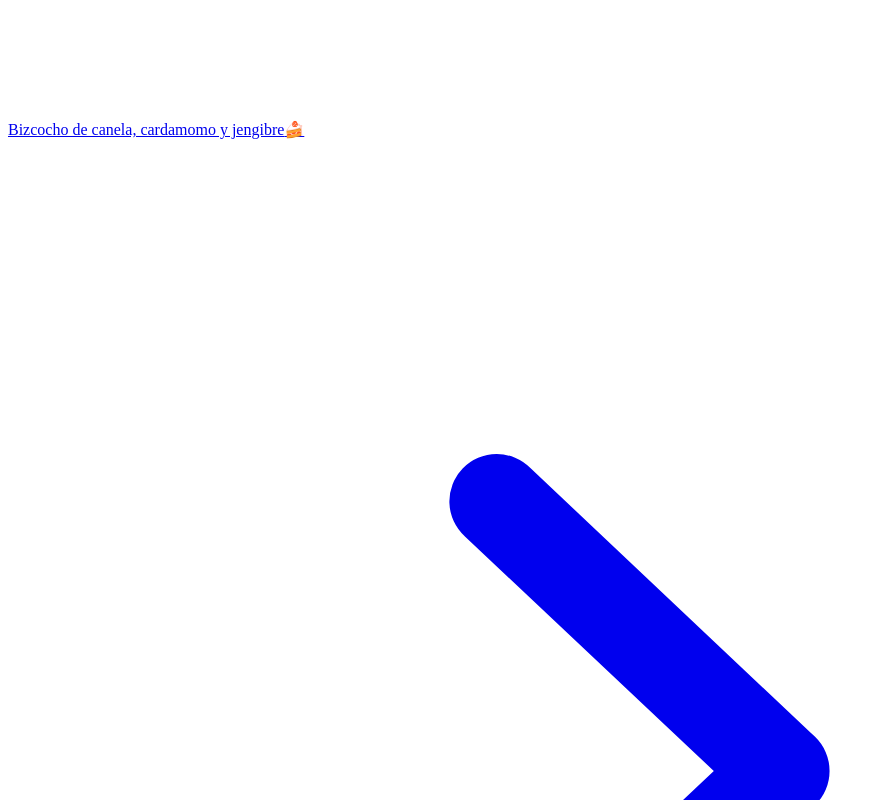
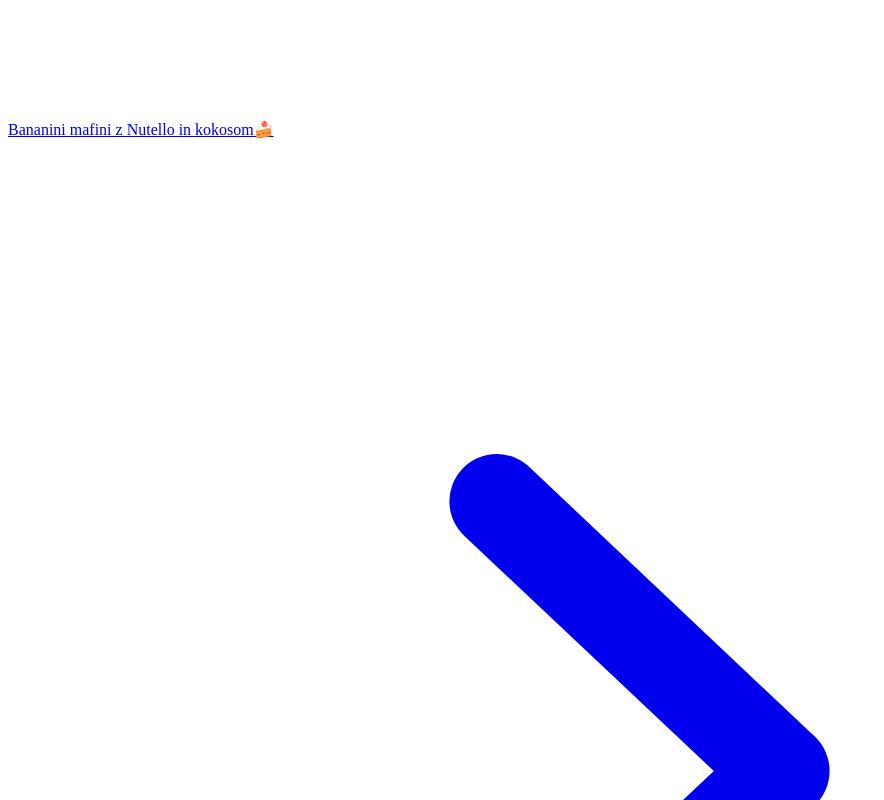
Before and after one commit to flanzana/cookbook, a Next.js app: page /search in a window 1280 px wide. Shown: the part 6380-7180 px from the top of the page, without its empty margins (0-884 px from the left). Built offline with nearby package versions, Linux system fonts and the light colour scheme.

Commit message:
feat(data): add new recipes

```diff
--- a/src/data/data.ts
+++ b/src/data/data.ts
@@ -281,36 +281,31 @@ export const recipes: IRecipe[] = [
       "https://www.petitchef.es/recetas/plato/estofado-de-patatas-con-carne-de-ternera-en-olla-expres-fid-1494158",
   },
   {
-    id: "cazuela-de-garbanzos-con-chorizo",
-    title: "Cazuela de garbanzos con chorizo",
+    id: "garbanzos-con-chorizo-y-espinacas",
+    title: "Garbanzos con chorizo y espinacas",
     category: Category.SoupAndStew,
     language: Language.Spanish,
     ingredients: [
-      { amount: "250 g", ingredient: "garbanzos" },
-      { amount: "3", ingredient: "tomate" },
-      { amount: "4 dientes", ingredient: "ajo" },
-      { amount: "1", ingredient: "puerro" },
-      { amount: "1", ingredient: "pimiento rojo" },
-      { amount: "2", ingredient: "zanahoria" },
-      { amount: "3", ingredient: "patata" },
-      { amount: "1", ingredient: "chorizo" },
-      { amount: "1 cachito", ingredient: "morcilla" },
+      { amount: "500 g", ingredient: "garbanzos" },
+      { amount: "300 g", ingredient: "espinacas" },
+      { amount: "4", ingredient: "tomate" },
+      { amount: "2 dientes", ingredient: "ajo" },
+      { amount: "2", ingredient: "chorizo" },
       { ingredient: "agua" },
       { ingredient: "hoja de laurel" },
       { ingredient: "sal" },
       { ingredient: "pimienta" },
       { ingredient: "pimentón" },
-    ],
-    instructions: [
-      "Pon garbanzos al agua durante la noche.",
-      "Tritura los ajos y tomate. Corta puerro, pimiento, zanahorias y patatas.",
-      "A la olla a presión echa un poco de aceite y frite el puerro, pimiento, zanahorias y tomate.",
-      "Añade el chorizo cortado y morcilla.",
-      "Patatas, garbanzos, agua, hoja de laurel, pimienta, pimentón y sal. Mezcla y cierra la olla.",
-      "Fuego alto hasta que el palito de seguridad sube. Bajar al fuego medio y cocina 20 min.",
-      "Después de 20min apaga el fuego y espera que el palito de seguridad baja.",
-    ],
-    originalRecipe: "https://www.recetasderechupete.com/receta-de-cazuela-de-garbanzos/161/",
+      { ingredient: "comino" },
+    ],
+    instructions: [
+      "Remoja los garbanzos durante la noche.",
+      "Cocina los garbanzos en agua con una hoja de laurel al menos 1 hora.",
+      "Cuando garbanzos estan casi cocinados, guarde un poco de agua donde se cocinaron garbanzos.",
+      "En una olla sofrie aceite, ajo, chorizo y tomate triturado.",
+      "Añade los garbanzos, agua, sal y especias. Cocina durante 20 minutos.",
+      "Cuando garbanzos ya estan cocinado, añade las espinacas en 2 o 3 veces para que reduzcan su tamaño. Deja cocinar durante 10 minutos.",
+    ],
   },
   {
     id: "lentejas-con-chorizo",
@@ -341,6 +336,27 @@ export const recipes: IRecipe[] = [
       "Deja hervir la mezca para 30 minutos o hasta que todos los ingredientes estan hechos.",
     ],
   },
+  {
+    id: "salmorejo",
+    title: "Salmorejo",
+    category: Category.SoupAndStew,
+    language: Language.Spanish,
+    ingredients: [
+      { amount: "800 g", ingredient: "tomate pera" },
+      { amount: "1", ingredient: "ajo" },
+      { amount: "2", ingredient: "huevo" },
+      { ingredient: "pan" },
+      { ingredient: "aceite" },
+      { ingredient: "sal" },
+      { ingredient: "jamón ibérico" },
+    ],
+    instructions: [
+      "Bate los tomates muy maduros durante 2-3 minutos.",
+      "Añade ajo pelado, pan duro, sal y aceite. Bate durante 2-3 minutos.",
+      "Deja enfriar en la nevera durante 1-2 horas.",
+      "Sírvelo con unos trocitos de jamón ibérico y un huevo duro picado.",
+    ],
+  },
   // {
   //   id: "ricet",
   //   title: "Ričet",
@@ -556,6 +572,30 @@ export const recipes: IRecipe[] = [
     ],
   },
   {
+    id: "pomarancna-marmelada",
+    title: "Pomarančna marmelada",
+    category: Category.Sauce,
+    language: Language.Slovenian,
+    ingredients: [
+      { amount: "3", ingredient: "pomaranča" },
+      { amount: "200 ml", ingredient: "voda" },
+      { amount: "250 g", ingredient: "sladkor" },
+      { amount: "10 g", ingredient: "želatina" },
+      { amount: "1", ingredient: "limona" },
+      { ingredient: "cimet" },
+    ],
+    instructions: [
+      "Pomaranči olupi lupinico. Pazi, da ne olupiš belega dela pomaranče!",
+      "Odstrani beli ovoj ter nareži pomarančno meso na manjše koščke.",
+      "V lonec dodaj na drobno narezano pomarančno lupinico, koščke pomaranče, naribano limonino lupinico in limonin sok.",
+      "Vse skupaj zavri, nato pa kuhaj nadaljnih 45-60 minut na srednji temperaturi.",
+      "Vmešaj sladkor ter mešaj na najvišji temperaturi dokler se sladkor ne stopi.",
+      "Dodaj želatino in mešaj še minuto.",
+      "Marmelado prelij v vroče kozarčke, dobro zapri in zavij v brisačo, da se počasi ohladi.",
+    ],
+    originalRecipe: "https://www.aninakuhinja.si/recepti/sladka-pomarancna-marmelada-z-lupinico",
+  },
+  {
     id: "marinara-omaka",
     title: "Marinara omaka",
     category: Category.Pasta,
@@ -806,8 +846,8 @@ export const recipes: IRecipe[] = [
       "https://www.buzzfeed.com/alixtraeger/this-honey-mustard-chicken-salad-is-the-yummiest-summer",
   },
   {
-    id: "mediteranska-solata",
-    title: "Mediteranska solata",
+    id: "mediteranska-rizeva-solata",
+    title: "Mediteranska riževa solata",
     category: Category.Salad,
     language: Language.Slovenian,
     ingredients: [
@@ -815,10 +855,10 @@ export const recipes: IRecipe[] = [
       { amount: "250 g", ingredient: "češnjev paradižnik" },
       { amount: "1", ingredient: "rdeča čebula" },
       { amount: "1", ingredient: "paprika" },
+      { amount: "1", ingredient: "kumara" },
       { amount: "1 konzerva", ingredient: "čičerika" },
       { amount: "½ konzerve", ingredient: "črne olive" },
       { amount: "100 g", ingredient: "feta sir" },
-      { amount: "1 strok", ingredient: "česen" },
       { amount: "1", ingredient: "limona" },
       { ingredient: "bazilika" },
       { ingredient: "oljčno olje" },
@@ -828,7 +868,7 @@ export const recipes: IRecipe[] = [
       "Medtem v večjo posodo zmešaj na rezine narezano olupljeno kumaro, paradižnik narezan na polovice, na trakove narezano rdečo čebulo, na kocke narezano papriko, čičeriko in narezane olive.",
       "Dodaj ohlajen riž in rahlo premešaj, da se okusi enakomerno porazdelijo.",
       "Naredi preliv iz oljčnega olja, soka limon, soli, popra in timijana, ki ga preliješ čez solato.",
-      "Povrhu nadrobi feta sir in okrasi z naseljano baziliko ali peteršiljem. Postreži ohlajeno.",
+      "Povrhu nadrobi feta sir in okrasi z nasekljano baziliko ali peteršiljem. Postreži ohlajeno.",
     ],
   },
   {
@@ -856,6 +896,31 @@ export const recipes: IRecipe[] = [
     ],
     originalRecipe:
       "https://www.220stopinjposevno.com/na-kro381niku/testeninska-piknik-solata-z-rdecim-pestom",
+  },
+  {
+    id: "testeninska-solata-s-tuno",
+    title: "Testeninska solata s tuno",
+    category: Category.Salad,
+    language: Language.Slovenian,
+    ingredients: [
+      { amount: "500 g", ingredient: "testenine (fusili)" },
+      { amount: "1 lonček", ingredient: "kisla smetana" },
+      { amount: "240 g", ingredient: "tuna iz konzerve" },
+      { amount: "140 g", ingredient: "koruza iz konzerve" },
+      { ingredient: "zelena paprika" },
+      { ingredient: "rdeča paprika" },
+      { ingredient: "mlada čebula" },
+      { ingredient: "olivno olje" },
+      { ingredient: "sol" },
+      { ingredient: "poper" },
+    ],
+    instructions: [
+      "Skuhaj testenine al dente in pusti, da se ohladijo.",
+      "V večji skledi zmešaj ohlajene testenine, kislo smetano in olivno olje.",
+      "Dodaj vse ostale sestavine ter dobro premešaj, da se okusi enakomerno porazdelijo.",
+      "Postreži ohlajeno.",
+    ],
+    originalRecipe: "https://etiketamagazin.com/lifestyle/hladna-testeninska-solata-s-tuno",
   },
   {
     id: "ensaladilla-rusa",
@@ -880,6 +945,32 @@ export const recipes: IRecipe[] = [
       "Pon todos ingredientes a un bol y mézclalo bien.",
       "Añade sal, pimienta y mayonesa al gusto de consumidor.",
     ],
+  },
+  {
+    id: "ensalada-de-lentejas-y-mango",
+    title: "Ensalada de lentejas y mango",
+    category: Category.Salad,
+    language: Language.Spanish,
+    ingredients: [
+      { amount: "300 g", ingredient: "lentejas" },
+      { amount: "250 g", ingredient: "tomate" },
+      { amount: "200 g", ingredient: "queso feta" },
+      { amount: "1", ingredient: "cebolla roja" },
+      { amount: "2", ingredient: "aguacates" },
+      { amount: "1", ingredient: "mango" },
+      { amount: "1", ingredient: "limón" },
+      { ingredient: "aceite de oliva" },
+      { ingredient: "pimienta" },
+      { ingredient: "sal" },
+    ],
+    instructions: [
+      "Remoja las lentejas durante la noche.",
+      "Cocina las lentejas y deja que se enfrien.",
+      "Corta a cubitos la cebolla, los tomates, aguacates, mango y queso feta.",
+      "Pon todos ingredientes a un bol y mézclalo bien.",
+      "Añade zumo de limón, sal, pimienta y aceite de oliva.",
+    ],
+    originalRecipe: "https://www.instagram.com/reel/CuZ7pb2I8OQ",
   },
   // {
   //   id: "couscous-tabbouleh-salad",
@@ -1507,8 +1598,8 @@ export const recipes: IRecipe[] = [
     ],
   },
   {
-    id: "empanadas",
-    title: "Empanadas",
+    id: "empanada-testo",
+    title: "Empanada (testo)",
     category: Category.Snack,
     language: Language.Slovenian,
     ingredients: [
@@ -1530,6 +1621,34 @@ export const recipes: IRecipe[] = [
       "Peci 25 minut na 180°C.",
     ],
     originalRecipe: "https://okusno.je/recept/empanade-iz-sunke-in-sira",
+  },
+  {
+    id: "empanada-de-kebab",
+    title: "Empanada de kebab",
+    category: Category.Snack,
+    language: Language.Spanish,
+    ingredients: [
+      { ingredient: "masa de empanada" },
+      { amount: "1", ingredient: "cebolla roja" },
+      { amount: "1", ingredient: "pimiento verde" },
+      { amount: "200 g", ingredient: "champiñones" },
+      { amount: "300 g", ingredient: "carne de kebab" },
+      { amount: "400 g", ingredient: "tomate triturado" },
+      { amount: "150 g", ingredient: "queso feta" },
+      { amount: "1", ingredient: "huevo" },
+      { ingredient: "aceitunas" },
+      { ingredient: "especias morunas" },
+    ],
+    instructions: [
+      "Pica bien el pimiento verde y la cebolla roja. Sofrie durante 10 minutos.",
+      "A la sartén añade los champiñones frescos cortados en láminas, con un poco de sal y especias morunas. Sofrie en el fuego medio durante 3-4 minutos.",
+      "Añade el tomate y sigue sofriendo durante 5 minutos.",
+      "Añade carne de kebab y cocina hasta que se reduce el liquido.",
+      "Apage el fuego y añade queso feta.",
+      "Rellenamos la masa de empanada con la mezcla preparada y la pintamos con un huevo.",
+      "Precalienta el horno. Hornea 25-30 minutos a 180°C con el calor por arriba y por abajo.",
+    ],
+    originalRecipe: "https://lesrecetines.es/empanada-kebab",
   },
   {
     id: "njoki",
@@ -1655,20 +1774,25 @@ export const recipes: IRecipe[] = [
     category: Category.Drink,
     language: Language.English,
     ingredients: [
-      {
-        amount: "2 teaspoons",
-        ingredient: "masala spices (black tea, cardamom, ginger, cinnamon, cloves)",
-      },
-      { amount: "3 dcl", ingredient: "water" },
-      { amount: "1 dcl", ingredient: "milk" },
-      { ingredient: "cinnamon" },
-    ],
-    instructions: [
-      "Boil water and let the masala spices in boiling water for 5 minutes.",
-      "Remove spices from the tea.",
-      "Foam milk and pour it over the tea.",
-      "Sprinkle with a bit of ground cinnamon.",
-    ],
+      { amount: "400 ml", ingredient: "water" },
+      { amount: "3", ingredient: "cloves" },
+      { amount: "4", ingredient: "cardamom" },
+      { amount: "2 cm", ingredient: "ginger" },
+      { amount: "1 stick", ingredient: "cinnamon" },
+      { amount: "2 teaspoons", ingredient: "black tea" },
+      { amount: "200 ml", ingredient: "milk" },
+    ],
+    instructions: [
+      "Pour water into the pot.",
+      "Add cloves and cinnamon stick.",
+      "Crush green cardamom seeds slightly so pods open and add them to the pot.",
+      "Squash a piece of ginger to release the flavours and add it to the pot.",
+      "Bring these spices to the boil.",
+      "Add 2 teaspoons or 2 tea bags of black tea, reduce the heat and let it boil for about 2-3 minutes.",
+      "Pour milk and boil it for about 2 minutes.",
+      "Strain the tea and serve it.",
+    ],
+    originalRecipe: "https://www.youtube.com/watch?v=8fQAxZahx_U",
   },
   {
     id: "golden-milk",
@@ -1862,25 +1986,56 @@ export const recipes: IRecipe[] = [
       "Če uporabljaš majhne mafin modelčke (7cm premera), potem dobiš 10 mafinov iz polovice recepta.",
     ],
   },
-  // {
-  //   id: "borovnicev-kolac",
-  //   title: "Borovničev kolač",
-  //   category: Category.Dessert,
-  //   language: Language.Slovenian,
-  //   ingredients: [],
-  //   instructions: [],
-  //   notes: ["Recept je za pekač velikosti: TODO."],
-  //   originalRecipe: "https://www.sketa.si/enostaven-borovnicev-kolac",
-  // },
-  // {
-  //   id: "banana-bread",
-  //   title: "Banana bread",
-  //   category: Category.Dessert,
-  //   language: Language.English,
-  //   ingredients: [],
-  //   notes: ["Recipe is for a tray size: TODO."],
-  //   instructions: [],
-  // },
+  {
+    id: "borovnicev-kolac",
+    title: "Borovničev kolač",
+    category: Category.Dessert,
+    language: Language.Slovenian,
+    ingredients: [
+      { amount: "200 g", ingredient: "pirina moka" },
+      { amount: "40 g", ingredient: "rjavi sladkor" },
+      { amount: "1", ingredient: "pecilni prašek" },
+      { amount: "2", ingredient: "jajce" },
+      { amount: "100 ml", ingredient: "mleko" },
+      { amount: "80 g", ingredient: "maslo" },
+      { amount: "50 g", ingredient: "kisla smetana" },
+      { amount: "190 g", ingredient: "borovnic" },
+      { amount: "1", ingredient: "limona" },
+      { amount: "1 žlička", ingredient: "cimet" },
+    ],
+    instructions: [
+      "V eni posodi zmešaj suhe sestavine: moka, sladkor, pecilni prašek in cimet.",
+      "V drugi posodi zmešaj mokre sestavine: jajci, mleko, kislo smetano, ohlajeno stopljeno maslo, limonin sok in naribano limonino lupinico.",
+      "Vmešaj borovnice, nato pa maso preloži v pekač premazan z maslom.",
+      "Peci 35-40 minut na 180°C.",
+    ],
+    originalRecipe: "https://oblizniprste.si/slastne-sladice/sarkelj-z-borovnicami",
+  },
+  {
+    id: "bananin-kolac",
+    title: "Bananin kolač",
+    category: Category.Dessert,
+    language: Language.Slovenian,
+    ingredients: [
+      { amount: "4", ingredient: "zrela banana" },
+      { amount: "2", ingredient: "jajce" },
+      { amount: "160 g", ingredient: "pirina moka" },
+      { amount: "100 g", ingredient: "maslo" },
+      { amount: "1", ingredient: "pecilni prašek" },
+      { amount: "1 žlička", ingredient: "cimet" },
+      { amount: "100 g", ingredient: "temna čokolada" },
+    ],
+    instructions: [
+      "V večji skledi z vilico zmečkaj olupljene zrele banane.",
+      "Dodaj stopljeno maslo in jajci ter dobro premešaj.",
+      "Po želji dodaj malo sladkorja vendar ni obvezno, saj so banane že same po sebi sladke.",
+      "Dodaj suhe sestavine (moko, cimet in pecilni prašek) ter dobro premešaj.",
+      "Če je masa preveč gosta, dodaj malo mleka.",
+      "Vmešaj na koške narezano čokolado, nato pa maso preloži v pekač premazan z maslom.",
+      "Peci 35-40 minut na 180°C.",
+    ],
+    originalRecipe: "https://www.youtube.com/watch?v=sfM8PS_x4EY",
+  },
   {
     id: "bananini-mafini-z-nutello-in-kokosom",
     title: "Bananini mafini z Nutello in kokosom",
@@ -1976,6 +2131,29 @@ export const recipes: IRecipe[] = [
       "Postrežemo še tople, servirano skupaj z žlico grškega jogurta.",
     ],
     originalRecipe: "https://okusno.je/recept/puhaste-jabolcne-palacinke",
+  },
+  {
+    id: "tiramisu",
+    title: "Tiramisu",
+    category: Category.Dessert,
+    language: Language.Slovenian,
+    ingredients: [
+      { ingredient: "Savoiardi piškoti" },
+      { amount: "500 g", ingredient: "mascarpone" },
+      { amount: "100 ml", ingredient: "mleko" },
+      { amount: "50 g", ingredient: "sladkor" },
+      { ingredient: "rum" },
+      { ingredient: "kava" },
+      { ingredient: "kakav" },
+    ],
+    instructions: [
+      "Zmešaj mascarpone, mleko in sladkor, da dobiš kremasto zmes.",
+      "Namoči piškote v kavi in položi v model. Pokapljaj par kapljic ruma.",
+      "Premaži s polovico kreme ter potresi s kakavom.",
+      "Ponovi postopek še z enim nivojem namočenih piškotov ter kreme.",
+      "Pusti tiramisu vsaj 2 uri v hladilniku, da se malce strdi.",
+      "Postrezi ohlajeno.",
+    ],
   },
   {
     id: "medenjaki",
```
